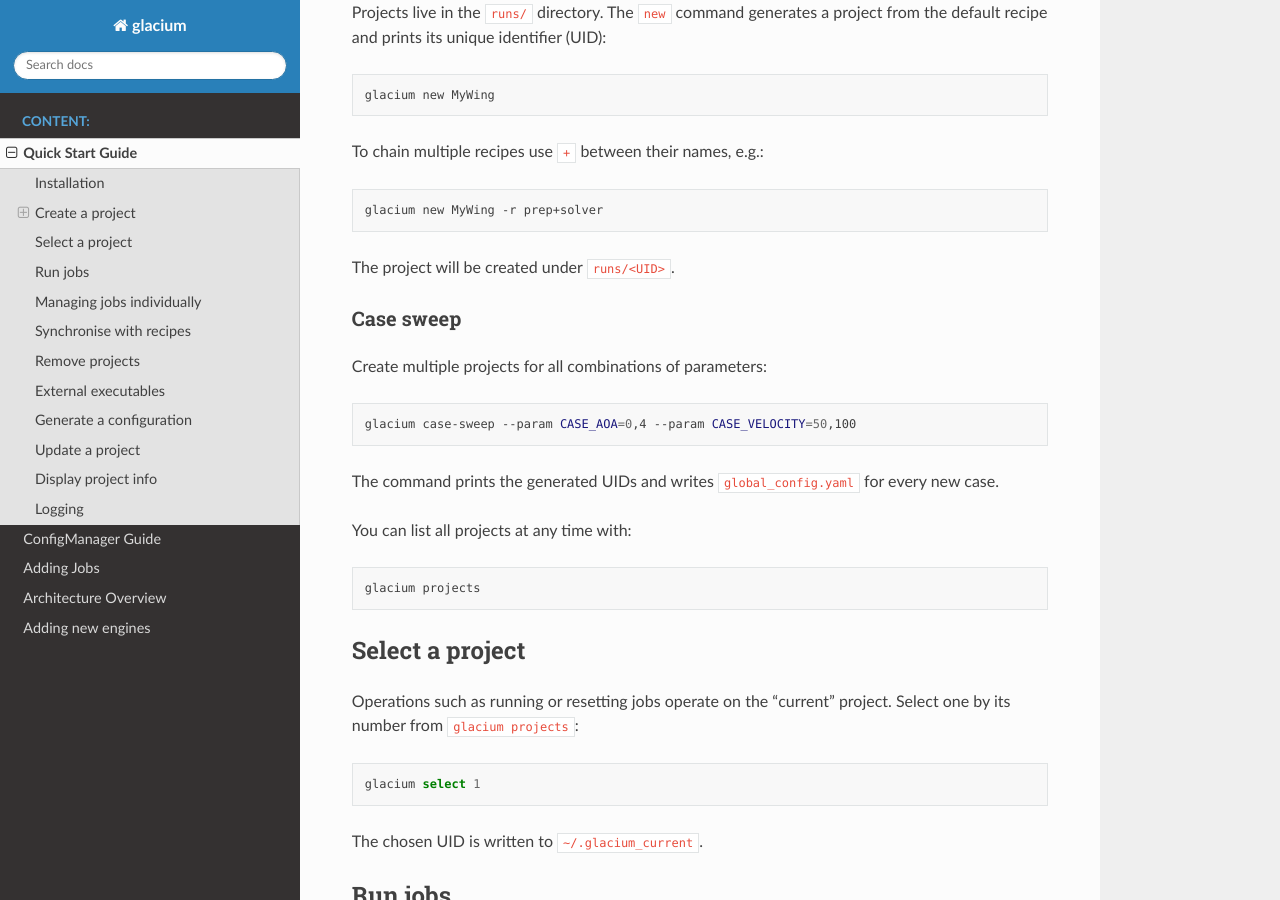
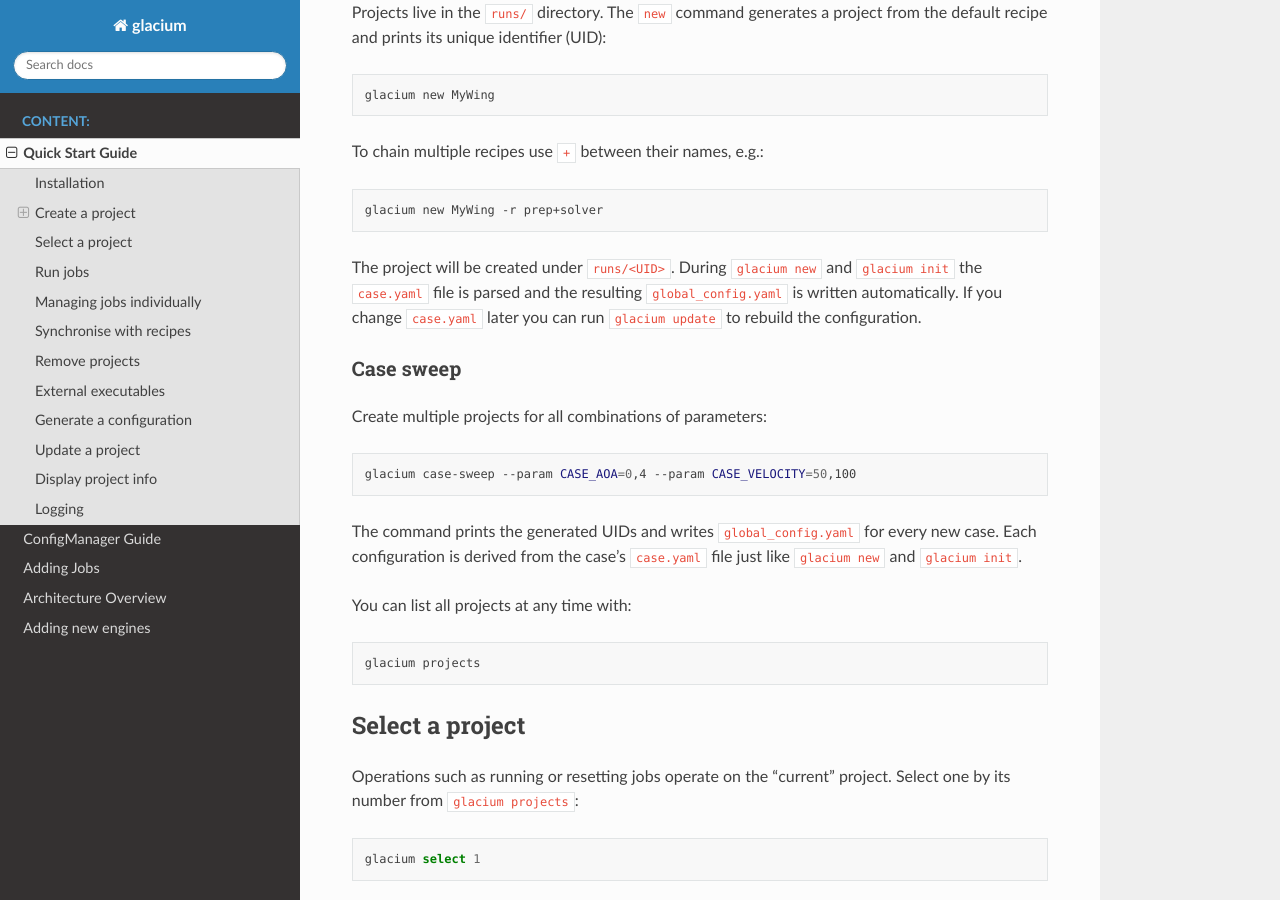
Before and after one commit to fledit-sh/glacium-repo, a Sphinx documentation site: the page built from docs/quick_start.rst, in a window 1280 px wide and 900 px high, scrolled down 508 px. Built offline with Sphinx 7.4.7 and the Read the Docs theme 3.1.0, drawn with Linux system fonts in a browser that asks for light colours; some of the changed text lies outside the part shown.

Commit message:
docs: note automatic global config generation

```diff
--- a/docs/quick_start.rst
+++ b/docs/quick_start.rst
@@ -32,7 +32,11 @@ To chain multiple recipes use ``+`` between their names, e.g.:
 
    glacium new MyWing -r prep+solver
 
-The project will be created under ``runs/<UID>``.
+The project will be created under ``runs/<UID>``.  During ``glacium new``
+and ``glacium init`` the ``case.yaml`` file is parsed and the resulting
+``global_config.yaml`` is written automatically.  If you change
+``case.yaml`` later you can run ``glacium update`` to rebuild the
+configuration.
 
 Case sweep
 ~~~~~~~~~~
@@ -44,7 +48,8 @@ Create multiple projects for all combinations of parameters:
    glacium case-sweep --param CASE_AOA=0,4 --param CASE_VELOCITY=50,100
 
 The command prints the generated UIDs and writes ``global_config.yaml``
-for every new case.
+for every new case.  Each configuration is derived from the case's
+``case.yaml`` file just like ``glacium new`` and ``glacium init``.
 
 You can list all projects at any time with:
 
@@ -133,9 +138,7 @@ point to the corresponding executables on your system.
 Generate a configuration
 ------------------------
 
-The ``generate`` command creates a ``global_config`` dictionary from a
-``case.yaml`` description.  Provide the input file and optionally an output
-path:
+``glacium new`` and ``glacium init`` automatically create ``global_config.yaml`` from ``case.yaml``.  The ``generate`` command performs the same conversion on demand.  Provide the input file and optionally an output path:
 
 .. code-block:: bash
 
```
Also changed, not shown: README.md (+5 -3 lines).
